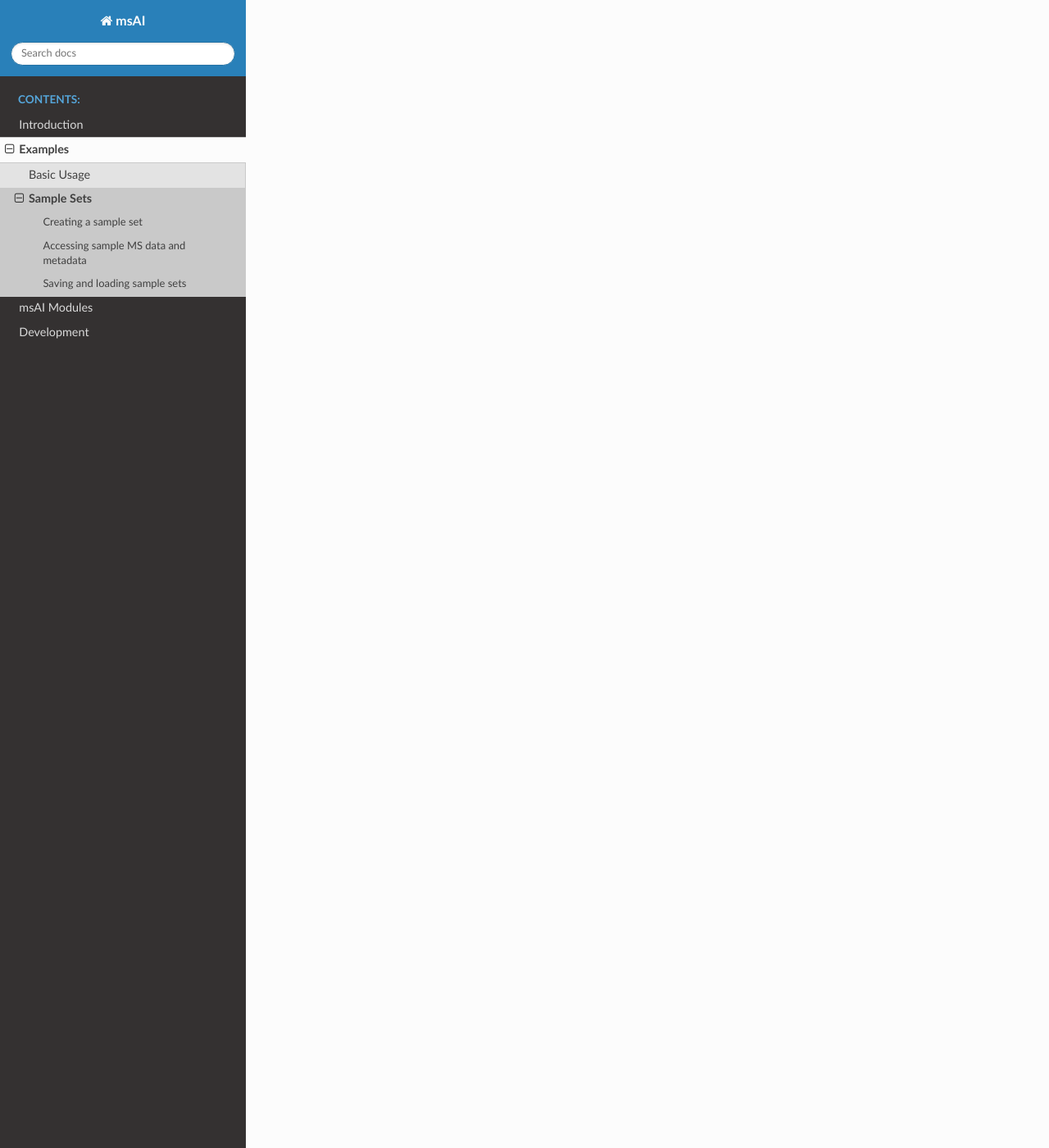
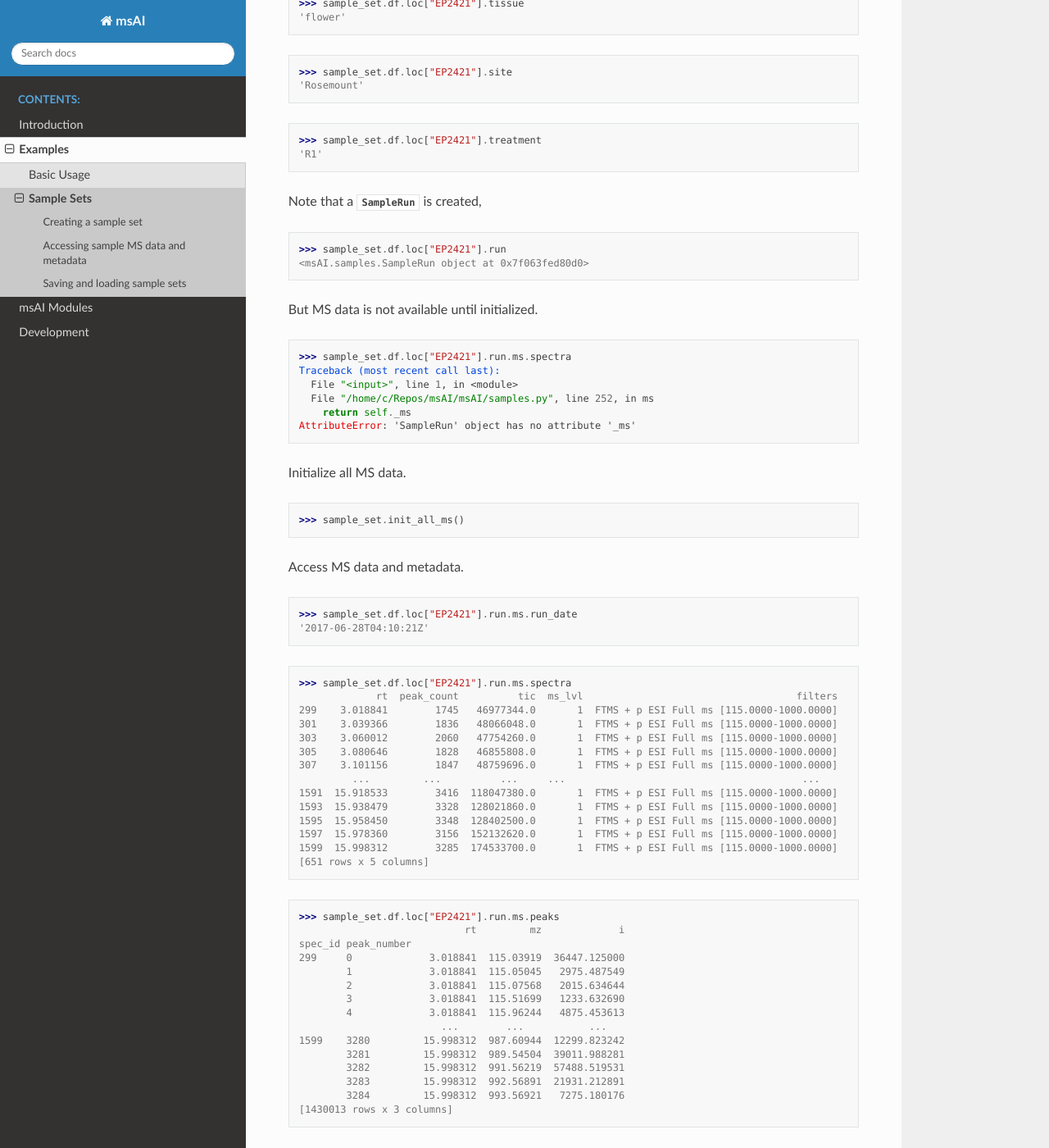
Before and after one commit to IsotopeC/msAI, a Sphinx documentation site: the page built from docs/examples/sampleSets.rst, in a window 1280 px wide and 1400 px high, scrolled down 1440 px. Shown: the whole window at 82% size. Built offline with Sphinx 7.4.7 and the Read the Docs theme 2.0.0, drawn with Linux system fonts in a browser that asks for light colours; some of the changed text lies outside the part shown.

Commit message:
Added example

```diff
--- a/docs/examples/sampleSets.rst
+++ b/docs/examples/sampleSets.rst
@@ -22,7 +22,9 @@ Create the `.SampleMetadata` instance.
 >>> csv_path = "./examples/data/metadata/coneflower_metadata.csv"
 >>> cone_flower_metadata = SampleMetadata(csv_path)
 
-Create the `.SampleSet`.
+Create the `.SampleSet`. A set can be constructed from any `.MSfileSet` along with 0 or more `.SampleMetadata`.
+Upon creation, `.SampleRun` instances are created for each MS file, but the MS data will not initialized until called.
+This allows a cheep view of the entire set to exist without importing all the data into memory.
 
 >>> sample_set = SampleSet(ms_files, cone_flower_metadata)
 >>> sample_set
@@ -36,7 +38,95 @@ EP2536        mzML  12.745723  examples/data/mzML/EP2536.mzML  sample     sample
 Accessing sample MS data and metadata
 =====================================
 
-*(in progress)*
+Get a single sample with filename.
+
+>>> sample_set.df.loc["EP2421"]
+file_type                                                     mzML
+file_size                                                  15.1338
+path                                examples/data/mzML/EP2421.mzML
+class                                                       sample
+sampleType                                                  sample
+site                                                     Rosemount
+block                                                           B1
+treatment                                                       R1
+plantID                                                       P109
+tissue                                                      flower
+siteblock                                             Rosemount_B1
+sitetreatment                                         Rosemount_R1
+polarity                                                   unknown
+run              <msAI.samples.SampleRun object at 0x7f063fed80d0>
+Name: EP2421, dtype: object
+
+
+Get metadata values with label names.
+
+>>> sample_set.df.loc["EP2421"].plantID
+'P109'
+
+>>> sample_set.df.loc["EP2421"].tissue
+'flower'
+
+>>> sample_set.df.loc["EP2421"].site
+'Rosemount'
+
+>>> sample_set.df.loc["EP2421"].treatment
+'R1'
+
+
+Note that a `.SampleRun` is created,
+
+>>> sample_set.df.loc["EP2421"].run
+<msAI.samples.SampleRun object at 0x7f063fed80d0>
+
+But MS data is not available until initialized.
+
+>>> sample_set.df.loc["EP2421"].run.ms.spectra
+Traceback (most recent call last):
+  File "<input>", line 1, in <module>
+  File "/home/c/Repos/msAI/msAI/samples.py", line 252, in ms
+    return self._ms
+AttributeError: 'SampleRun' object has no attribute '_ms'
+
+Initialize all MS data.
+
+>>> sample_set.init_all_ms()
+
+
+Access MS data and metadata.
+
+>>> sample_set.df.loc["EP2421"].run.ms.run_date
+'2017-06-28T04:10:21Z'
+
+>>> sample_set.df.loc["EP2421"].run.ms.spectra
+             rt  peak_count          tic  ms_lvl                                    filters
+299    3.018841        1745   46977344.0       1  FTMS + p ESI Full ms [115.0000-1000.0000]
+301    3.039366        1836   48066048.0       1  FTMS + p ESI Full ms [115.0000-1000.0000]
+303    3.060012        2060   47754260.0       1  FTMS + p ESI Full ms [115.0000-1000.0000]
+305    3.080646        1828   46855808.0       1  FTMS + p ESI Full ms [115.0000-1000.0000]
+307    3.101156        1847   48759696.0       1  FTMS + p ESI Full ms [115.0000-1000.0000]
+         ...         ...          ...     ...                                        ...
+1591  15.918533        3416  118047380.0       1  FTMS + p ESI Full ms [115.0000-1000.0000]
+1593  15.938479        3328  128021860.0       1  FTMS + p ESI Full ms [115.0000-1000.0000]
+1595  15.958450        3348  128402500.0       1  FTMS + p ESI Full ms [115.0000-1000.0000]
+1597  15.978360        3156  152132620.0       1  FTMS + p ESI Full ms [115.0000-1000.0000]
+1599  15.998312        3285  174533700.0       1  FTMS + p ESI Full ms [115.0000-1000.0000]
+[651 rows x 5 columns]
+
+>>> sample_set.df.loc["EP2421"].run.ms.peaks
+                            rt         mz             i
+spec_id peak_number
+299     0             3.018841  115.03919  36447.125000
+        1             3.018841  115.05045   2975.487549
+        2             3.018841  115.07568   2015.634644
+        3             3.018841  115.51699   1233.632690
+        4             3.018841  115.96244   4875.453613
+                        ...        ...           ...
+1599    3280         15.998312  987.60944  12299.823242
+        3281         15.998312  989.54504  39011.988281
+        3282         15.998312  991.56219  57488.519531
+        3283         15.998312  992.56891  21931.212891
+        3284         15.998312  993.56921   7275.180176
+[1430013 rows x 3 columns]
 
 
 Saving and loading sample sets
```
Also changed, not shown: 1 other file.
